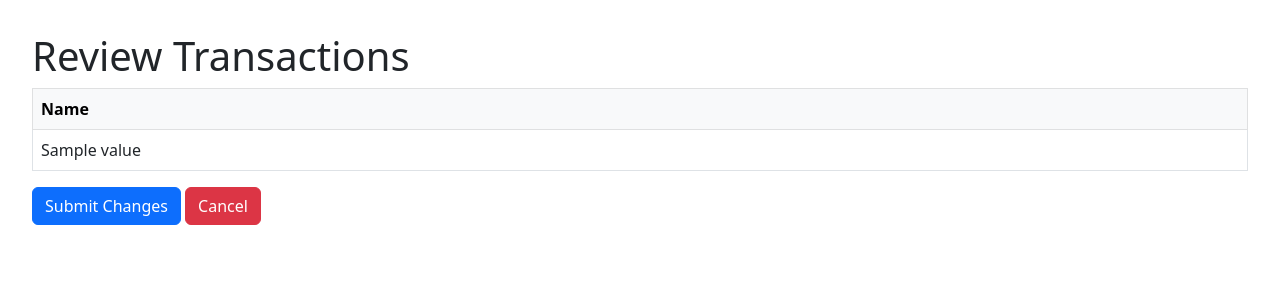
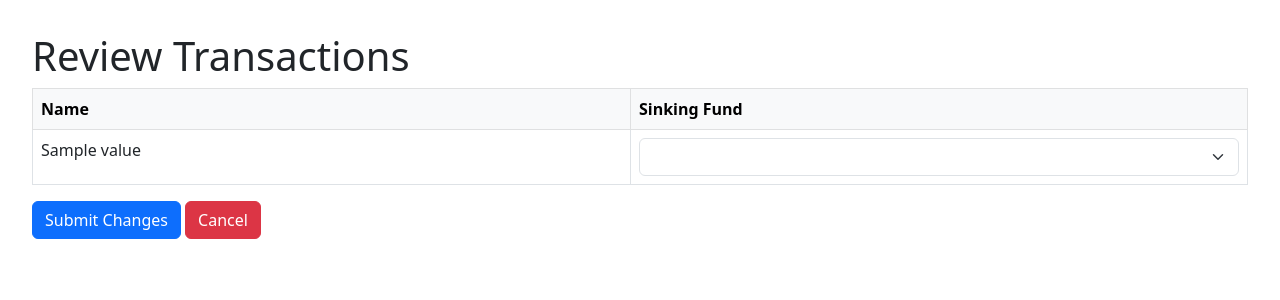
Before and after one commit to meidelhoch/budgeting_tool, a Flask app: template templates/review_transactions.html in a window 1280 px wide. Shown: the part 90-390 px from the top of the page. Run offline with Flask 3, Linux system fonts and the light colour scheme; the template is opened without the code that fills it: most values are stand-ins (such as "Sample title", 1, 10 or a date in 2020); some libraries are stand-ins or nearby versions.

Commit message:
added sinking funds

```diff
--- a/app.py
+++ b/app.py
@@ -5,6 +5,7 @@ import psycopg
 import os
 from dotenv import load_dotenv
 from db_management.transactions import save_transactions, get_all_transactions
+from db_management.sinking_funds import save_sinking_fund_transactions, get_funds_dict
 
 
 load_dotenv()
@@ -29,9 +30,12 @@ CATEGORIES = {
     'Other': 'cat-other',
 }
 
+SINKING_FUNDS = get_funds_dict()
+
 
 
 app = Flask(__name__)
+
 
 @app.template_filter("money")
 def money_format(value):
@@ -93,7 +97,7 @@ def upload_file():
         print("Combined DataFrame:")
         print(combined_df)
 
-        return render_template("review_transactions.html", transactions=combined_df.to_dict(orient='records'), categories=CATEGORIES)
+        return render_template("review_transactions.html", transactions=combined_df.to_dict(orient='records'), categories=CATEGORIES, sinking_funds=SINKING_FUNDS)
 
     else:
         print("No valid files processed.")
@@ -111,7 +115,8 @@ def clean_file(file, label):
 def save_transactions_route():
     print(request.form)
     total = int(request.form.get("total_rows", 0))
-    updated_rows = []
+    all_transaction_rows = []
+    all_sinking_fund_rows = []
 
     for i in range(total):
         reimbursement_amount = request.form.get(f"reimbursement_amount_{i}", 0)
@@ -123,24 +128,52 @@ def save_transactions_route():
             reimbursement_status = True
         else:
             reimbursement_status = False
-        print(reimbursement_status)
-        row = {
+
+        sinking_fund_id = get_fund_id(request.form.get(f"sinking_fund_{i}"))
+        transaction_row = {
             "date": request.form.get(f"date_{i}"),
             "description": request.form.get(f"description_{i}"),
             "amount": float(request.form.get(f"amount_{i}")),
             "category": request.form.get(f"category_{i}"),
             "reimbursed": reimbursement_status,
             "reimbursement_amount": float(reimbursement_amount),
+            "sinking_fund_id": sinking_fund_id,
             "card": request.form.get(f"card_{i}")
         }
-        print(row)
-        updated_rows.append(row)
+        print(transaction_row)
+        all_transaction_rows.append(transaction_row)
 
-    if save_transactions(pd.DataFrame(updated_rows)):
+        if sinking_fund_id is not None:
+            sinking_fund_row = {
+                "fund_id": sinking_fund_id,
+                "date": request.form.get(f"date_{i}"),
+                "description": request.form.get(f"description_{i}"),
+                "amount": float(request.form.get(f"amount_{i}"))
+            }
+            print(sinking_fund_row)
+            all_sinking_fund_rows.append(sinking_fund_row)
+
+    if save_transactions(pd.DataFrame(all_transaction_rows)) and save_sinking_fund_transactions(pd.DataFrame(all_sinking_fund_rows)):
         return render_template("confirmation_page.html", message="Transactions saved successfully!")
+    return render_template("confirmation_page.html", message="Failed to save transactions.")
+
+def get_fund_id(fund_name):
+    if fund_name in SINKING_FUNDS:
+        return SINKING_FUNDS.get(fund_name)
     else:
-        return render_template("confirmation_page.html", message="Failed to save transactions.")
+        return None
 
+
+    try:
+        if save_transactions(transactions):
+            print(f"Successfully saved {len(transactions)} transactions.")
+            return True
+        else:
+            print("Failed to save transactions.")
+            return False
+    except Exception as e:
+        print(f"Error saving transactions: {e}")
+        return False
 
 @app.route("/manual-entry")
 def manual_entry():
--- a/static/scripts/review_transactions.js
+++ b/static/scripts/review_transactions.js
@@ -30,4 +30,11 @@ document.addEventListener('DOMContentLoaded', function () {
             }
         });
     });
+    const cancelButton = document.getElementById('cancel-button');
+    if (cancelButton) {
+        cancelButton.addEventListener('click', function() {
+            // This will be replaced by Flask when the template is rendered
+            window.location.href = "/upload-statements";
+        });
+    }
 });
--- a/templates/review_transactions.html
+++ b/templates/review_transactions.html
@@ -15,6 +15,7 @@
                     <th>{{ key.capitalize() }}</th>
                 {% endif %}
             {% endfor %}
+            <th>Sinking Fund</th>
         </tr>
     </thead>
     <tbody>
@@ -41,6 +42,14 @@
                     {% endif %}
                 </td>
             {% endfor %}
+            <td>
+                <select name="sinking_fund_{{ row_index }}" class="form-select">
+                    <option value="" selected></option>
+                    {% for fund in sinking_funds.keys() %}
+                        <option value="{{ fund }}">{{ fund }}</option>
+                    {% endfor %}
+                </select>
+            </td>
 
         <!-- Hidden fields to retain full row -->
         <input type="hidden" name="date_{{ row_index }}" value="{{ transaction.date }}">
@@ -54,7 +63,7 @@
 
 <input type="hidden" name="total_rows" value="{{ transactions|length }}">
 <button type="submit" class="btn btn-primary">Submit Changes</button>
-<button type="button" class="btn btn-danger" onclick="window.location.href='{{ url_for('upload_statements') }}'">Cancel</button>
+<button type="button" class="btn btn-danger" id="cancel-button">Cancel</button>
 </form>
 <script src="{{ url_for('static', filename='scripts/review_transactions.js') }}"></script>
 {% endblock %}
```
Also changed, not shown: db_management/sinking_funds.py (added, +49 -0 lines), setup.sql (+5 -3 lines).
